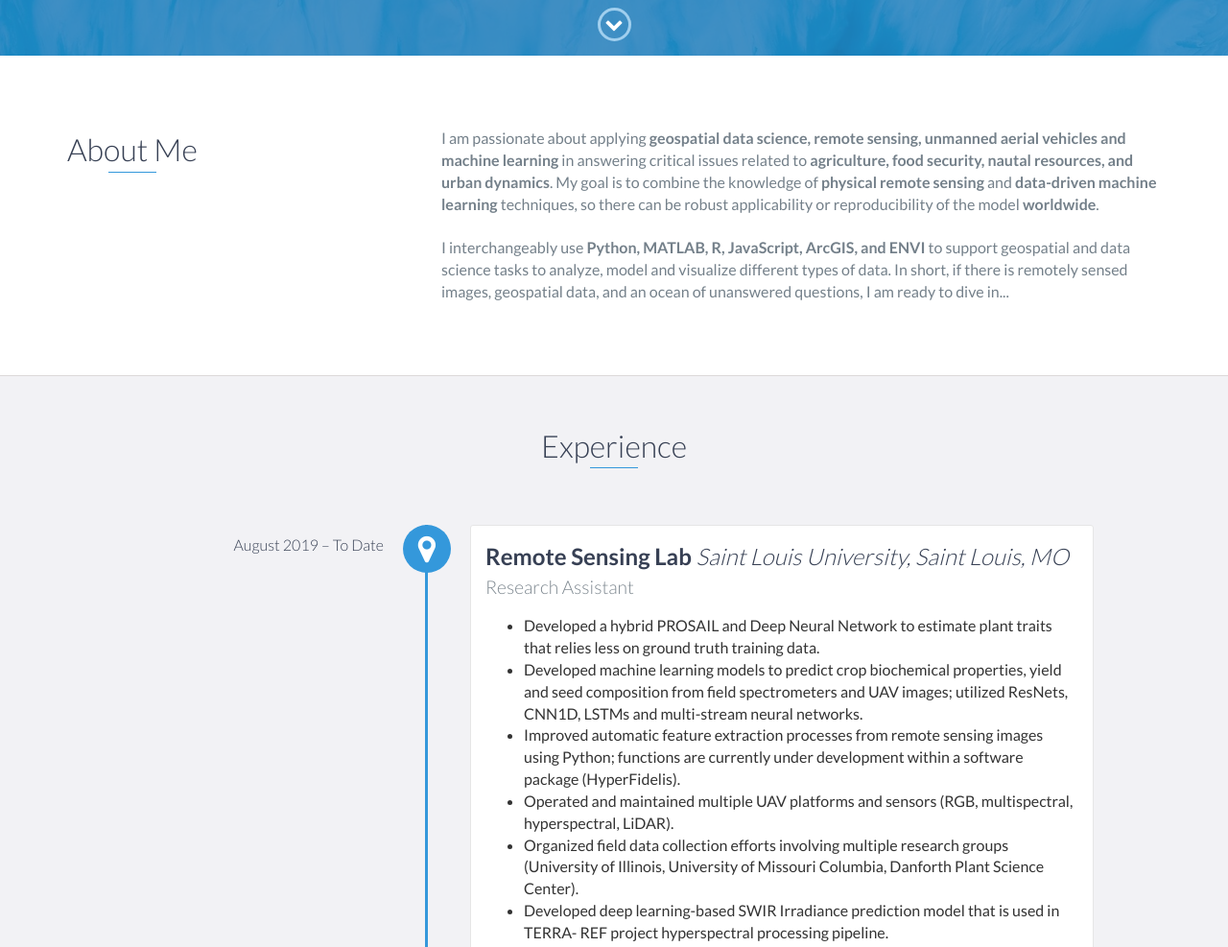
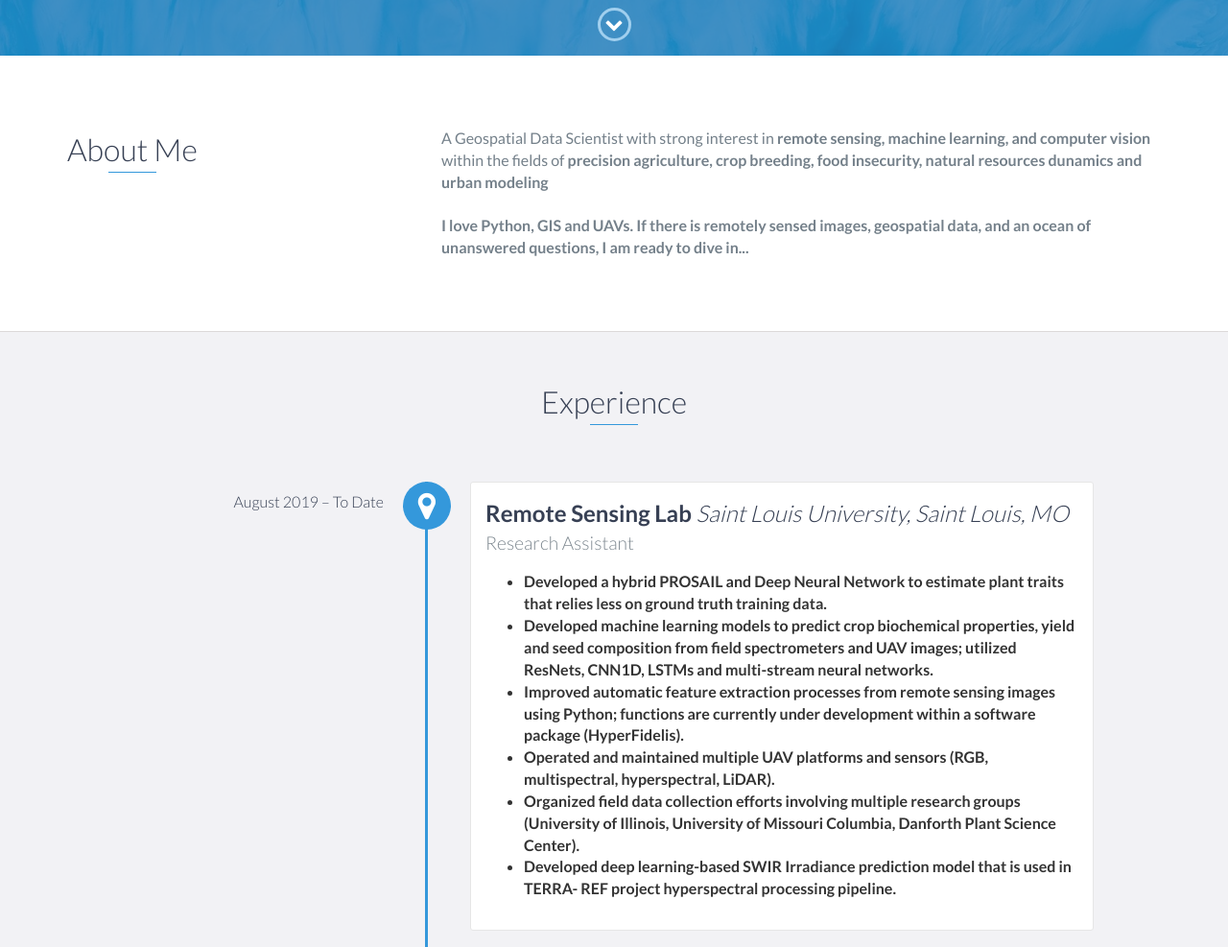
Before and after one commit to souravbhadra/__souravbhadra.github.io, a website: page index.html in a window 1280 px wide. Shown: the part 742-1729 px from the top of the page at 96% size. Drawn offline with nearby package versions, Linux system fonts and the light colour scheme.

Commit message:
Updated about me

```diff
--- a/index.html
+++ b/index.html
@@ -78,16 +78,18 @@
                 </div>
                 <div class="col-md-8">
                     <p>
-                        I am passionate about applying <strong>geospatial data science, remote sensing, unmanned aerial
-                        vehicles and machine learning</strong> in answering critical issues related to <strong>agriculture,
-                        food security, nautal resources, and urban dynamics</strong>.
-                        My goal is to combine the knowledge of <strong>physical remote sensing</strong> and
-                        <strong>data-driven machine learning</strong> techniques, so there can be robust applicability or
-                        reproducibility of the model <strong>worldwide</strong>.<br>
-                         <br>
-                        I interchangeably use <strong>Python, MATLAB, R, JavaScript, ArcGIS, and ENVI</strong> to support geospatial and
-                        data science tasks to analyze, model and visualize different types of data. In short, if there
-                        is remotely sensed images, geospatial data, and an ocean of unanswered questions, I am ready to dive in...
+                        A Geospatial Data Scientist with strong
+                        interest in <strong>remote sensing, machine
+                        learning, and computer vision </strong> within
+                        the fields of <strong>precision agriculture,
+                        crop breeding, food insecurity, natural resources
+                        dunamics and urban modeling <br>
+                        <br>
+                        I love <strong>Python, GIS </strong> and
+                        <strong>UAVs</strong>. If there is remotely
+                        sensed images, geospatial data, and an ocean
+                        of unanswered questions, I am ready to dive
+                        in...
                     </p>
                 </div>
             </div>
```
